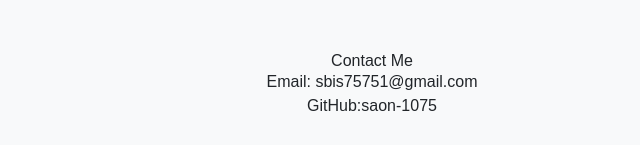
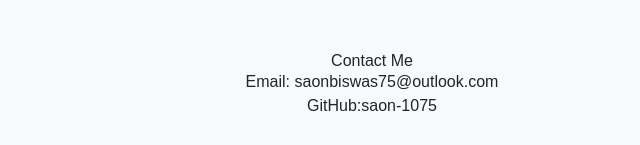
Before and after one commit to saon-1075/portfolio, a plain HTML site: page index.html in a window 1280 px wide. Shown: the part 1102-1247 px from the top of the page, 268-908 px from the left. Drawn offline with nearby package versions, Linux system fonts and the light colour scheme.

Commit message:
Update index.html

```diff
--- a/index.html
+++ b/index.html
@@ -75,7 +75,7 @@
 
     <section id="contact" class="container section">
         <h2>Contact Me</h2>
-        <p>Email: sbis75751@gmail.com</p>
+        <p>Email: saonbiswas75@outlook.com</p>
         <p>GitHub:saon-1075</p>
     </section>
     <script src="https://cdn.jsdelivr.net/npm/bootstrap@5.3.0/dist/js/bootstrap.bundle.min.js"></script>
```
